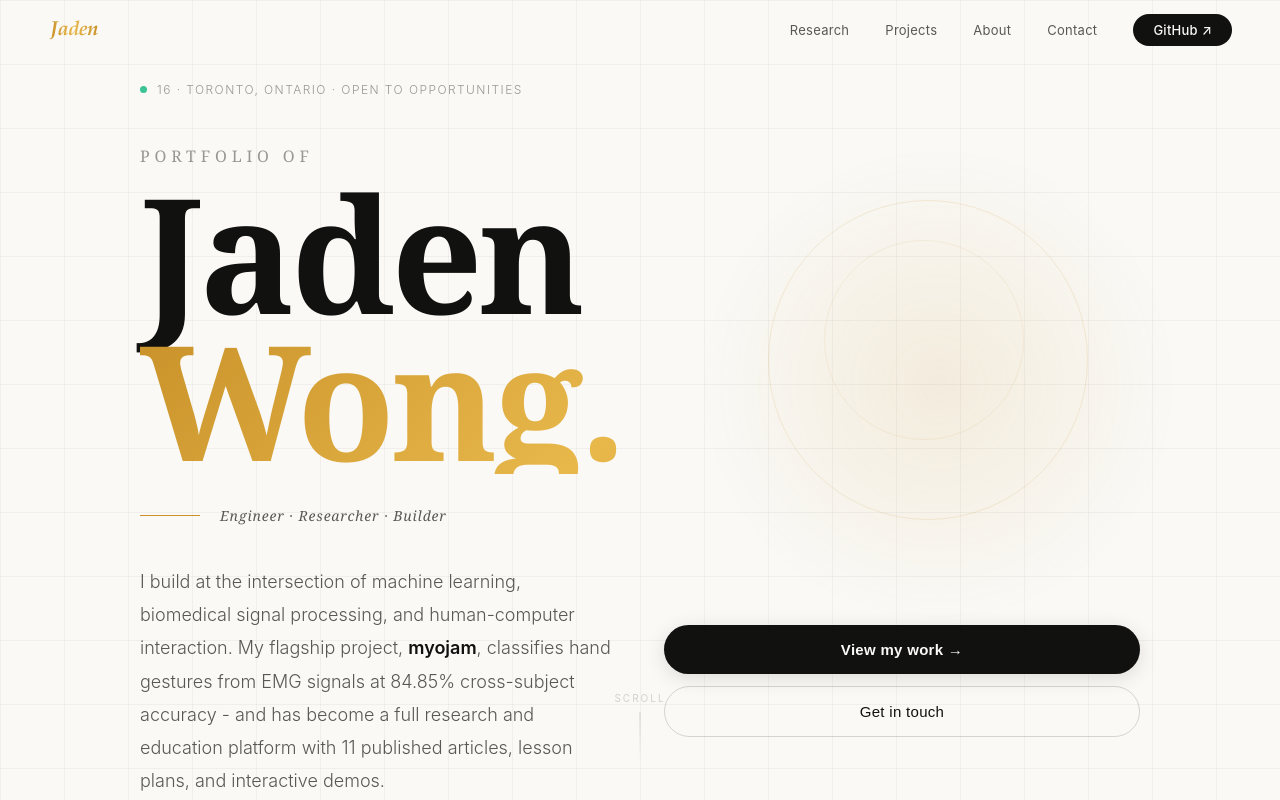
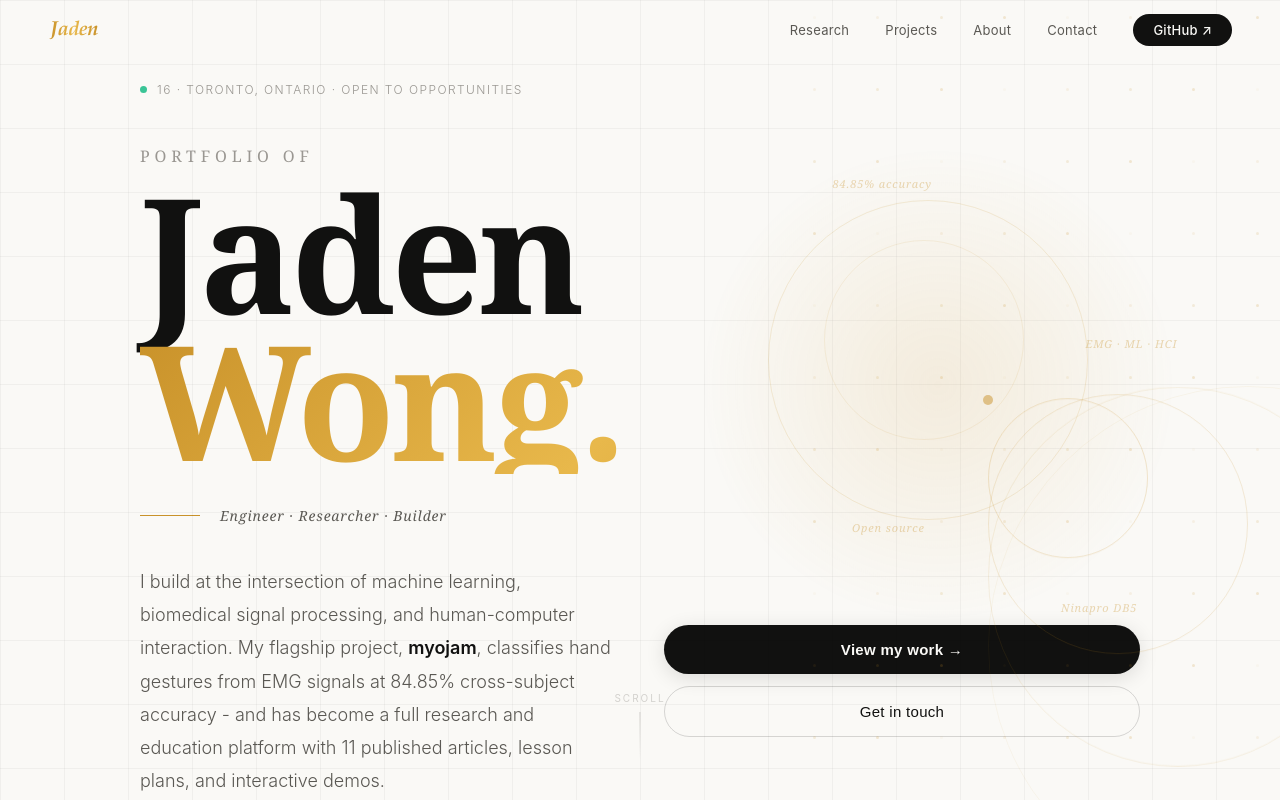
Before and after one commit to Jaden300/portfolio, a React (Vite) app: page / in a window 1280 px wide. Shown: the top 800 px of the page. Built offline with nearby package versions, Linux system fonts and the light colour scheme.

Commit message:
fix tally form, decorative elements for blank spaces

```diff
--- a/src/pages/About.jsx
+++ b/src/pages/About.jsx
@@ -86,6 +86,13 @@ export default function About() {
           </div>
         </div>
       </section>
+
+      {/* Decorative tag cloud above facts */}
+              <div style={{ marginBottom:16, display:"flex", flexWrap:"wrap", gap:8 }}>
+                {["Machine Learning","Signal Processing","React","FastAPI","Python","PyQt6","Arduino","Open Source","EMG","Ninapro"].map(tag => (
+                  <span key={tag} style={{ fontSize:11, color:"var(--text-tertiary)", background:"var(--bg)", border:"1px solid var(--border)", borderRadius:100, padding:"4px 12px", fontWeight:300 }}>{tag}</span>
+                ))}
+              </div>
 
       {/* Experience */}
       <section style={{ padding:"80px 48px", borderBottom:"1px solid var(--border)" }}>
--- a/src/pages/Contact.jsx
+++ b/src/pages/Contact.jsx
@@ -113,18 +113,18 @@ export default function Contact() {
         </div>
       </section>
 
-      {/* Tally contact form */}
-          <Reveal delay={0.2}>
-            <div style={{ marginTop: 40 }}>
-              <div style={{ fontSize: 10, color: "var(--gold)", textTransform: "uppercase", letterSpacing: "0.25em", marginBottom: 16, fontFamily: "var(--serif)" }}>Send a message</div>
-              <div style={{ background: "var(--bg-2)", border: "1px solid var(--border)", borderRadius: 20, overflow: "hidden", padding: "0 20px" }}>
+      {/* RIGHT: Tally form — constrained */}
+          <Reveal delay={0.1}>
+            <div>
+              <div style={{ fontSize:10, color:"var(--gold)", textTransform:"uppercase", letterSpacing:"0.25em", marginBottom:20, fontFamily:"var(--serif)" }}>Send a message</div>
+              <div style={{ background:"var(--bg-2)", border:"1px solid var(--border)", borderRadius:18, overflow:"hidden", padding:"8px 20px 0" }}>
                 <iframe
-                  src="https://tally.so/embed/9qEW0Q?hideTitle=1&transparentBackground=1&dynamicHeight=1"
+                  src="https://tally.so/embed/YOUR_TALLY_ID?alignLeft=1&hideTitle=1&transparentBackground=1&dynamicHeight=1"
                   width="100%"
-                  height="420"
+                  height="460"
                   frameBorder="0"
-                  title="Contact form"
-                  style={{ display: "block" }}
+                  title="Contact"
+                  style={{ display:"block", maxWidth:"100%" }}
                 />
               </div>
             </div>
--- a/src/pages/Home.jsx
+++ b/src/pages/Home.jsx
@@ -340,6 +340,48 @@ export default function Home() {
           </Reveal>
         </div>
       </section>
+
+      {/* Decorative right panel */}
+        <div style={{ position:"absolute", right:0, top:0, width:"38%", height:"100%", overflow:"hidden", pointerEvents:"none" }}>
+          {/* Dot grid */}
+          {Array.from({ length:12 }).map((_,row) =>
+            Array.from({ length:8 }).map((_,col) => (
+              <div key={`${row}-${col}`} style={{
+                position:"absolute",
+                left:`${col*13+4}%`, top:`${row*9+2}%`,
+                width:3, height:3, borderRadius:"50%",
+                background:`rgba(201,146,42,${0.04 + ((row+col)%4)*0.05})`
+              }}/>
+            ))
+          )}
+          {/* Concentric rings */}
+          {[260,190,130,80].map((r,i) => (
+            <div key={r} style={{
+              position:"absolute", top:"50%", left:"40%",
+              width:r*2, height:r*2, borderRadius:"50%",
+              border:`1px solid rgba(201,146,42,${0.06+i*0.05})`,
+              transform:"translate(-50%,-50%)",
+              animation:`float ${5+i*2}s ${i*1.2}s ease-in-out infinite alternate`
+            }}/>
+          ))}
+          {/* Center gold dot */}
+          <div style={{ position:"absolute", top:"50%", left:"40%", transform:"translate(-50%,-50%)", width:10, height:10, borderRadius:"50%", background:"var(--gold)", opacity:0.5 }}/>
+          {/* Floating labels */}
+          {[
+            { text:"84.85% accuracy", top:"22%", left:"8%" },
+            { text:"EMG · ML · HCI",  top:"42%", left:"60%" },
+            { text:"Open source",     top:"65%", left:"12%" },
+            { text:"Ninapro DB5",     top:"75%", left:"55%" },
+          ].map(({ text, top, left }) => (
+            <div key={text} style={{
+              position:"absolute", top, left,
+              fontSize:11, color:"rgba(201,146,42,0.35)",
+              fontWeight:300, letterSpacing:"0.08em",
+              fontFamily:"var(--serif)", fontStyle:"italic",
+              whiteSpace:"nowrap"
+            }}>{text}</div>
+          ))}
+        </div>
     </div>
   )
 }
--- a/src/pages/Research.jsx
+++ b/src/pages/Research.jsx
@@ -146,6 +146,13 @@ export default function Research() {
         </div>
       </section>
 
+      {/* Keyword strip */}
+          <div style={{ display:"flex", gap:8, flexWrap:"wrap", marginTop:32 }}>
+            {["Surface EMG","Random Forest","Ninapro DB5","Gesture Classification","Signal Processing","Assistive Technology","Neuroscience","Machine Learning","Open Source","BCI"].map(tag => (
+              <span key={tag} style={{ fontSize:11, color:"rgba(201,146,42,0.6)", background:"rgba(201,146,42,0.06)", border:"1px solid rgba(201,146,42,0.15)", borderRadius:100, padding:"5px 13px", fontWeight:300 }}>{tag}</span>
+            ))}
+          </div>
+
       {/* Technical report */}
       <section style={{ padding: "80px 48px", borderBottom: "1px solid var(--border)" }}>
         <div style={{ maxWidth: 1000, margin: "0 auto" }}>
--- a/src/pages/Work.jsx
+++ b/src/pages/Work.jsx
@@ -88,6 +88,13 @@ export default function Work() {
           </h1>
         </div>
       </section>
+
+      {/* Tag strip */}
+          <div style={{ display:"flex", gap:10, flexWrap:"wrap", marginTop:24 }}>
+            {["myojam","EMG Gesture Classification","Unsupervised Learning","Mobile Price Classification","Student Performance Regression","Random Forest","PyQt6","FastAPI","React","scikit-learn","Three.js"].map(tag => (
+              <span key={tag} style={{ fontSize:12, color:"var(--text-tertiary)", background:"var(--bg-2)", border:"1px solid var(--border)", borderRadius:100, padding:"6px 14px", fontWeight:300 }}>{tag}</span>
+            ))}
+          </div>
 
       {/* Projects */}
       <section style={{ padding:"64px 48px" }}>
```
